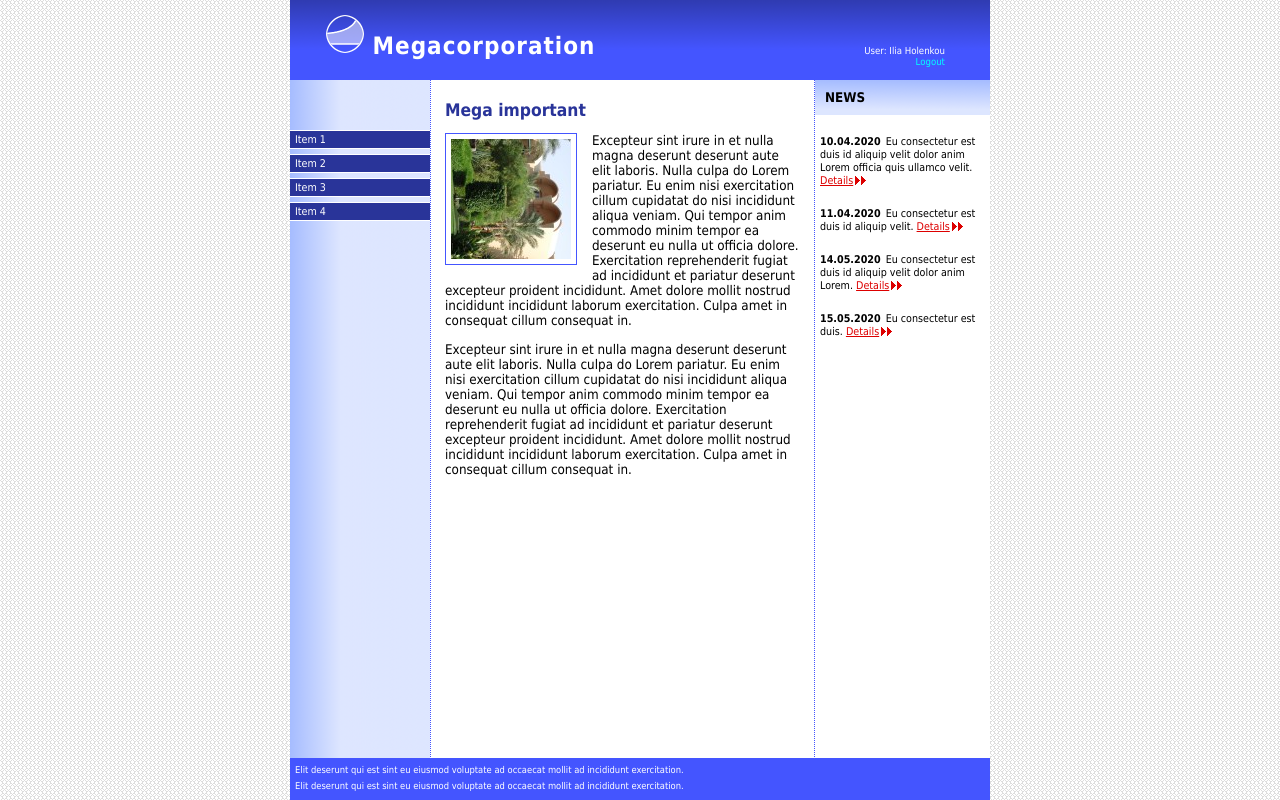
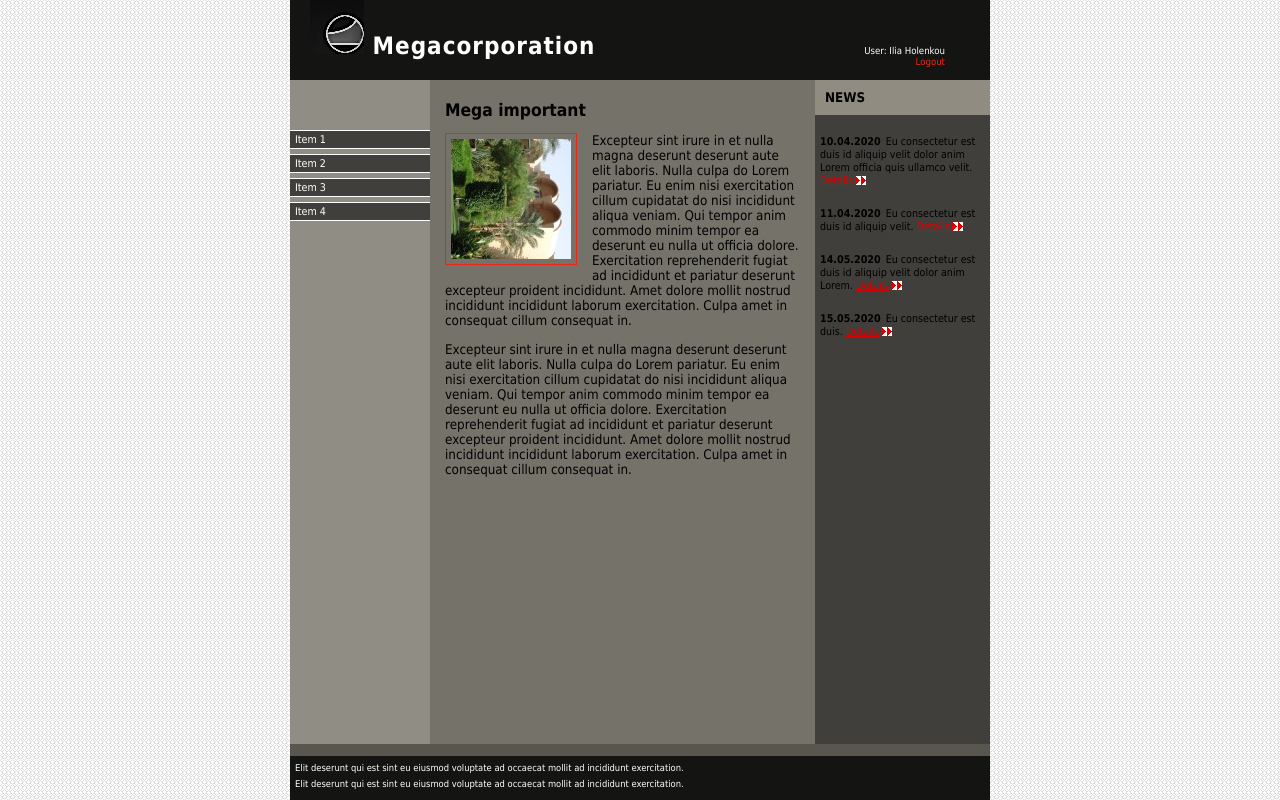
Before and after one commit to ilia-zara/homework-with-width700px, a plain HTML site: page src/index.html in a window 1280 px wide. Drawn offline with Linux system fonts and the light colour scheme.

Commit message:
other colors

```diff
--- a/src/index.html
+++ b/src/index.html
@@ -13,7 +13,7 @@
     <div id="title">
       <h1>
         <a class="home" href="http://127.0.0.1:5500/src/index.html">
-          <img src="images/logo.png" alt="logo">
+          <img src="images/logo2.png" alt="logo">
           Megacorporation</a>
       </h1>
     </div>
--- a/src/styles/style-item2.css
+++ b/src/styles/style-item2.css
@@ -15,6 +15,7 @@ body {
 #main {
     float: left;
     width: 55%;
+    height: 100%;
     margin-left: 20%;
 }
 
@@ -32,6 +33,7 @@ body {
 #sections {
     float: left;
     width: 20%;
+    height: 100%;
     margin-left: -75%;
 }
 
@@ -57,6 +59,7 @@ body {
 #news {
     float: right;
     width: 25%;
+    height: 100%;
 }
 
 #news h2 {
@@ -80,6 +83,7 @@ body {
 #content {
     overflow: hidden;
     width: 100%;
+    height: 83vh;
     padding-bottom: 42px;
 }
 
@@ -123,7 +127,7 @@ h1 {
 /* Colors */
 
 #title {
-    background: url(../images/title-bg.png) #45f left top repeat-x;
+    background-color: #141413;
     color: white;
 }
 
@@ -132,12 +136,20 @@ h1 {
     color: white;
 }
 
+#main{
+    background-color: #757269;
+}
+
 #main h2 {
-    color: #293499;
+    color: black;
+}
+
+#sections{
+    background-color: #908D84;
 }
 
 #sections li a {
-    background: #293499;
+    background: #403F3B;
     color: white;
     border-color: white;
 }
@@ -150,8 +162,12 @@ h1 {
     background-color: #d00;
 }
 
+#news{
+    background-color: #403F3B;
+}
+
 #news h2 {
-    background: url(../images/news-head-bg.png) #dde6ff left top repeat-x;
+    background-color: #908C82;
 }
 
 #news a {
@@ -161,7 +177,7 @@ h1 {
 
 #meta,
 #meta a {
-    background: #45f;
+    background: #141413;
     color: white;
 }
 
@@ -170,11 +186,11 @@ h1 {
 }
 
 #user a {
-    color: aqua;
+    color: #EE251B;
 }
 
 body {
-    background: url(../images/content-bg.png) white left top repeat-y;
+    background-color: #59564F;
     color: black;
 }
 
--- a/src/styles/style.css
+++ b/src/styles/style.css
@@ -15,6 +15,7 @@ body {
 #main {
   float: left;
   width: 55%;
+  height: 100%;
   margin-left: 20%;
 }
 
@@ -40,6 +41,7 @@ body {
 #sections {
   float: left;
   width: 20%;
+  height: 100%;
   margin-left: -75%;
 }
 
@@ -65,6 +67,7 @@ body {
 #news {
   float: right;
   width: 25%;
+  height: 100%;
 }
 
 #news h2 {
@@ -88,6 +91,7 @@ body {
 #content {
   overflow: hidden;
   width: 100%;
+  height: 83vh;
   padding-bottom: 42px;
 }
 
@@ -121,7 +125,7 @@ h1 {
   position: absolute;
   bottom: 0;
   width: 100%;
-  height: 40px;
+  height: 42px;
 }
 
 #meta p {
@@ -131,7 +135,7 @@ h1 {
 /* Colors */
 
 #title {
-  background: url(../images/title-bg.png) #45f left top repeat-x;
+  background-color: #141413;
   color: white;
 }
 
@@ -140,16 +144,25 @@ h1 {
   color: white;
 }
 
+#main{
+  background-color: #757269;
+}
+
 #main h2 {
-  color: #293499;
+  color: black;
 }
 
 #main .picture {
-  border-color: #45f;
+  border-color: #EE251B;
+}
+
+#sections{
+  background-color: #908D84
+  ;
 }
 
 #sections li a {
-  background: #293499;
+  background-color: #403F3B;
   color: white;
   border-color: white;
 }
@@ -158,8 +171,12 @@ h1 {
   background: #d00;
 }
 
+#news{
+  background-color: #403F3B;
+}
+
 #news h2 {
-  background: url(../images/news-head-bg.png) #dde6ff left top repeat-x;
+  background-color: #908C82;
 }
 
 #news a {
@@ -169,7 +186,7 @@ h1 {
 
 #meta,
 #meta a {
-  background: #45f;
+  background: #141413;
   color: white;
 }
 
@@ -178,11 +195,11 @@ h1 {
 }
 
 #user a{
-  color: aqua;
+  color: #EE251B;
 }
 
 body {
-  background: url(../images/content-bg.png) white left top repeat-y;
+  background-color: #59564F;
   color: black;
 }
 
```
Also changed, not shown: src/item2.html (+1 -1 lines), src/images/logo2.png (added).
